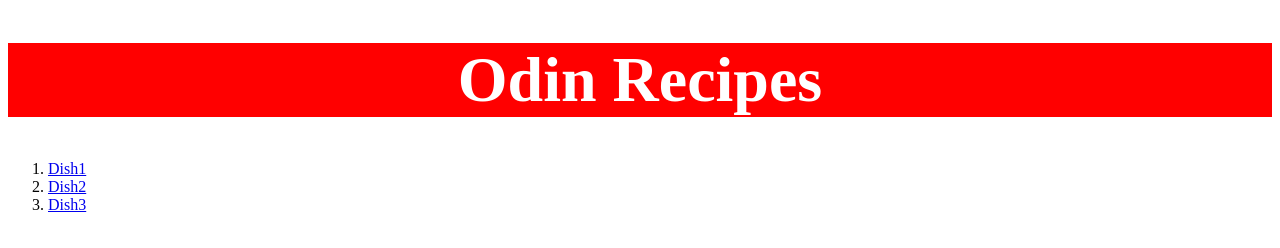
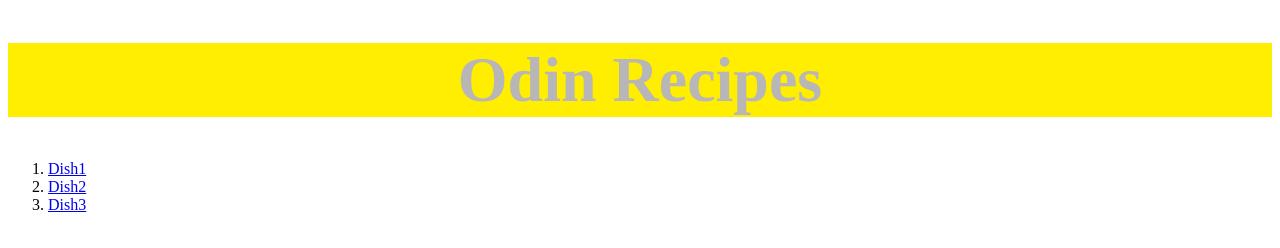
Before and after one commit to EssentialEnglish/odin-recipes, a plain HTML site: page index.html in a window 1280 px wide. Drawn offline with Linux system fonts and the light colour scheme.

Commit message:
changed colour

```diff
--- a/styles.css
+++ b/styles.css
@@ -1,6 +1,6 @@
 div {
-    background-color: red;
-    color: white;
+    background-color: rgb(255, 238, 0);
+    color: rgb(184, 182, 182);
     font-size: 32px;
     text-align: center;
     font-weight: bold;
```
